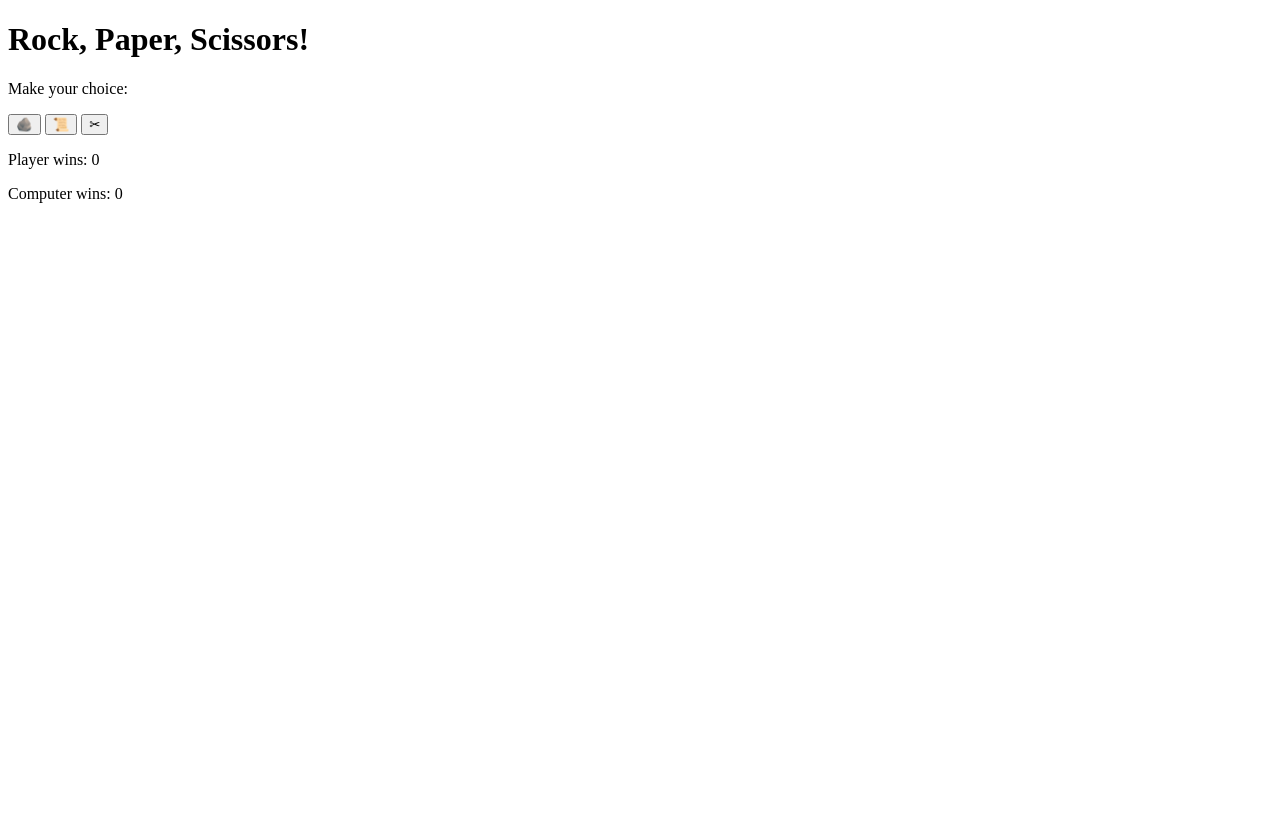
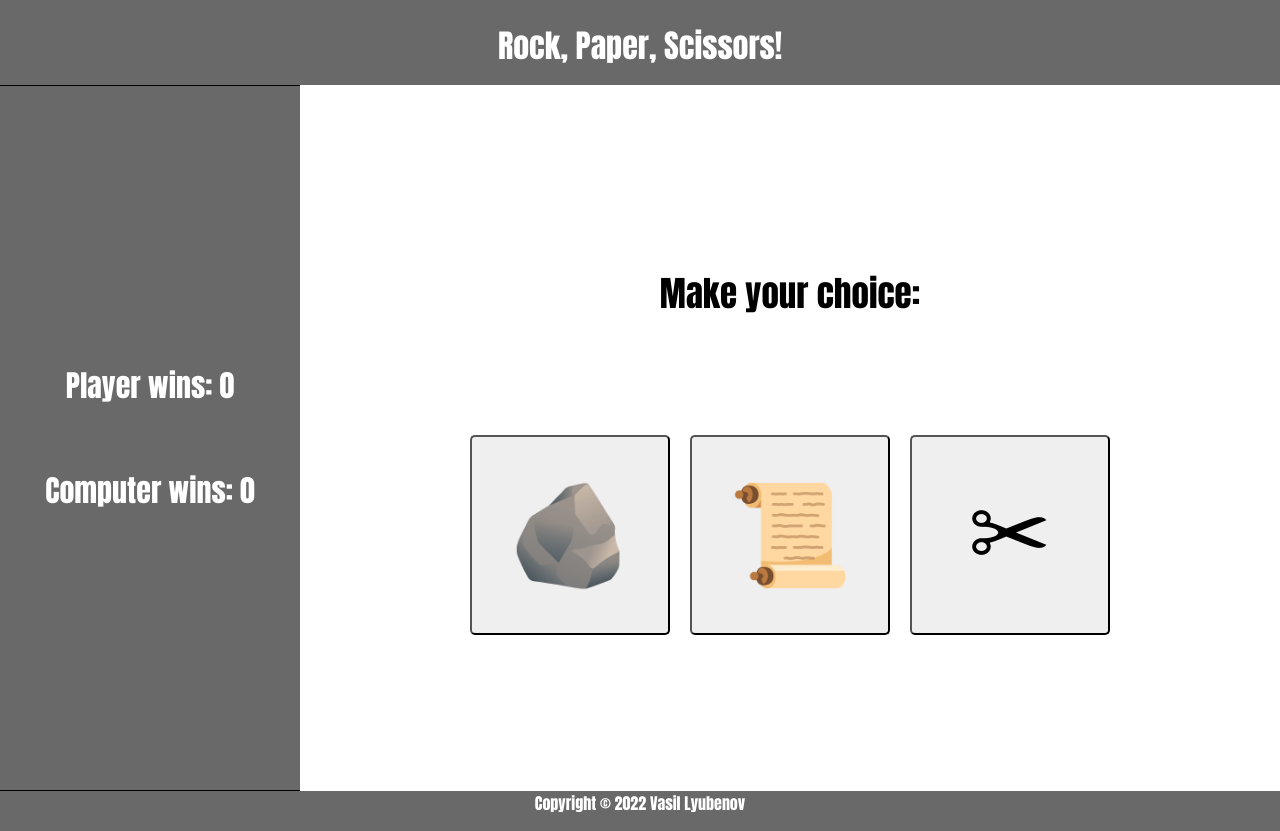
Before and after one commit to Darktaste/rockPaperScissors, a plain HTML site: page index.html in a window 1280 px wide. Before the commit the page ends 800 px from the top, so only its background shows below. Drawn offline with Linux system fonts and the light colour scheme.

Commit message:
added some layout

```diff
--- a/index.html
+++ b/index.html
@@ -11,26 +11,34 @@
     <header>
         <h1>Rock, Paper, Scissors!</h1>
     </header>
+    <div class="container">
+        <div id="scoreboard">
+            <p id="playerWins">Player wins: 0</p>
 
-    <p>Make your choice:</p>
-    <div>
-        <button id="rock" class="playerButton">&#129704</button>
-        <button id="paper" class="playerButton">&#128220</button>
-        <button id="scissors" class="playerButton">&#9986</button>
+            <p id="computerWins">Computer wins: 0</p>
+        </div>
+        <div class="game-choioces">
+            <p>Make your choice:</p>
+            <p id="result"></p>
+            <div class="buttons">
+                <button id="rock" class="playerButton">&#129704</button>
+                <button id="paper" class="playerButton">&#128220</button>
+                <button id="scissors" class="playerButton">&#9986</button>
+            </div>
+        </div>
     </div>
-
-    <div id="scoreboard">
-        <p id="playerWins">Player wins: 0</p>
-        <p id="result"></p>
-        <p id="computerWins">Computer wins: 0</p>
-    </div>
-
     <div class="popup" id="popup">
         <img src="./img/check.png">
         <h2 class="popupResult"></h2>
         <button type="button" class="closeButton">Play again!</button>
     </div>
-
+    <footer>Copyright &copy;
+        <script>
+            document.write(new Date().getFullYear())
+        </script>
+        Vasil Lyubenov
+        </p>
+    </footer>
     <script src="../rockPaperScissors/script/script.js"></script>
     <script>
         playGame();
--- a/script/script.js
+++ b/script/script.js
@@ -47,7 +47,7 @@ function playGame(playerSelection) {
             ) {
 
                 compWinCount++;
-                roundResult = "Computer wins this round";
+                roundResult = "Computer wins this round!";
 
             } else if (
                 (playerSelection === paper && computerSelection === rock) ||
--- a/style/syle.css
+++ b/style/syle.css
@@ -1,10 +1,69 @@
+body {
+    height: 100vh;
+    display: flex;
+    flex-direction: column;
+    padding: 0;
+    margin: 0;
+    font-family: Impact, Haettenschweiler, 'Arial Narrow Bold', sans-serif;
+}
+
+header,
+footer {
+    background-color: #696969;
+    text-align: center;
+    color: #fff;
+}
+
+header {
+    height: 85px
+}
+
 .container {
-    width: 100%;
-    height: 100vh;
-    background: #3c5077;
+    flex: 1;
     display: flex;
     align-items: center;
+
+}
+
+.game-choioces {
+    flex: 1;
+    display: flex;
+    flex-direction: column;
+    align-items: center;
+    height: 88vh;
     justify-content: center;
+    margin: 0;
+    background-color:#ffffff;
+    font-size: 35px;
+}
+
+#scoreboard {
+    flex: 1;
+    height: 88vh;
+    max-width: 300px;
+    background: #3b785f;
+    display: flex;
+    flex-direction: column;
+    align-items: center;
+    justify-content: center;
+    font-size: 30px;
+    color: #fff;
+    background-color: #696969;
+    border-top: 1px solid black;
+    border-bottom: 1px solid black;
+}
+
+.playerButton {
+    height: 200px;
+    width: 200px;
+    font-size: 100px;
+    margin: 10px;
+    border-radius: 5px;
+    cursor: pointer;
+}
+
+.buttons {
+    display: flex;
 }
 
 .btn {
@@ -25,7 +84,7 @@
     position: absolute;
     top: 0;
     left: 50%;
-    transform: translate(-50%,-50%) scale(0.1);
+    transform: translate(-50%, -50%) scale(0.1);
     text-align: center;
     padding: 0 30px 30px;
     color: #333;
@@ -36,7 +95,7 @@
 .open-popup {
     visibility: visible;
     top: 50%;
-    transform: translate(-50%,-50%) scale(1);
+    transform: translate(-50%, -50%) scale(1);
 }
 
 .popup img {
@@ -45,7 +104,7 @@
     margin-top: -50px;
     border-radius: 50%;
     box-shadow: 0 2px 5px rgba(0, 0, 0, 0.2);
-    background-color: greenyellow;
+    background-color: #ffffff;
 }
 
 .popup h2 {
@@ -58,7 +117,7 @@
     width: 100%;
     margin-top: 50px;
     padding: 10px 0;
-    background: #6fd649;
+    background: #696969;
     color: #fff;
     border: 0;
     outline: none;
```
